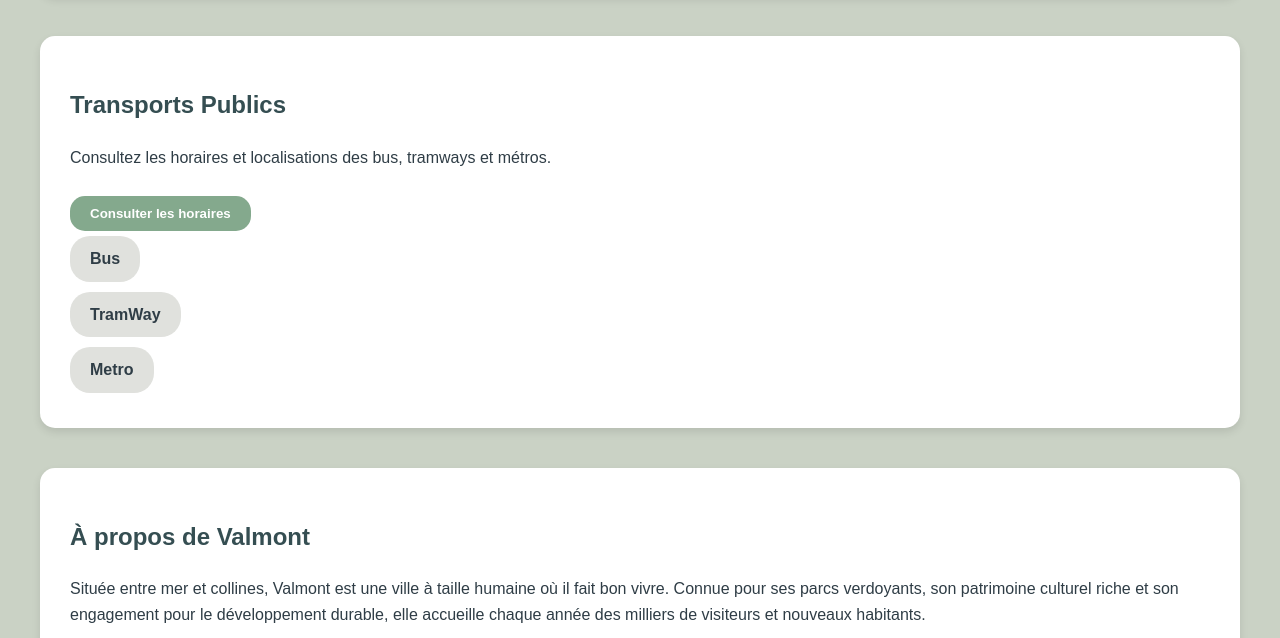
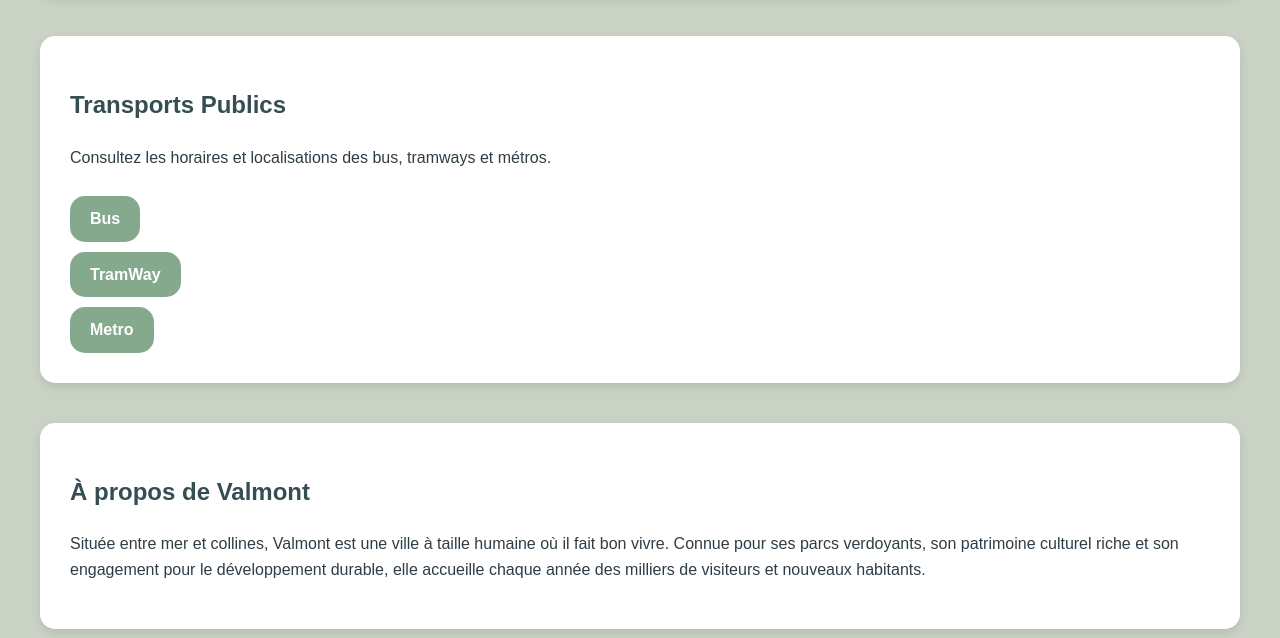
Before and after one commit to Myri23/Valmont, a Symfony app: template templates/home/ville.html.twig in a window 1280 px wide; the page is wider, and only the part inside the window is pictured. Shown: the part 852-1490 px from the top of that part. Run offline with Twig, Linux system fonts and the light colour scheme; the template is opened without the code that fills it, so the values that code supplies are empty; style sheets or scripts are compiled from the project's sources; some libraries are stand-ins or nearby versions.

Commit message:
Début organisation Module Information (à continuer)

```diff
--- a/assets/styles/ville.css
+++ b/assets/styles/ville.css
@@ -167,23 +167,6 @@
     cursor: pointer;
 }
 
-.btn-transport {
-    display: inline-block;
-    background-color: #E0E1DD;
-    color: #2F3D46;
-    padding: 10px 20px;
-    margin: 5px 0;
-    border-radius: 20px;
-    text-decoration: none;
-    font-weight: bold;
-    transition: background-color 0.3s, color 0.3s;
-}
-
-.btn-transport:hover {
-    background-color: #527970;
-    transform: translateY(-2px);
-}
-
 .btn-back {
     padding: 10px 20px;
     width: fit-content;
--- a/templates/home/ville.html.twig
+++ b/templates/home/ville.html.twig
@@ -49,13 +49,9 @@
         <section id="transports" class="card">
             <h2>Transports Publics</h2>
             <p>Consultez les horaires et localisations des bus, tramways et métros.</p>
-            <button class="btn btn-primary" onclick="toggleDropdown()">Consulter les horaires</button>
-
-            <div id="dropdown" class="dropdown-list">
-                <a class="btn btn-transport" href="{{ path('bus') }}">Bus</a></br>
-                <a class="btn btn-transport" href="{{ path('tram') }}">TramWay</a></br>
-                <a class="btn btn-transport" href="{{ path('metro') }}">Metro</a>
-            </div>
+            <a class="btn btn-primary" href="{{ path('bus') }}">Bus</a></br>
+            <a class="btn btn-primary" href="{{ path('tram') }}">TramWay</a></br>
+            <a class="btn btn-primary" href="{{ path('metro') }}">Metro</a>
         </section>
 
         <section class="card">
```
